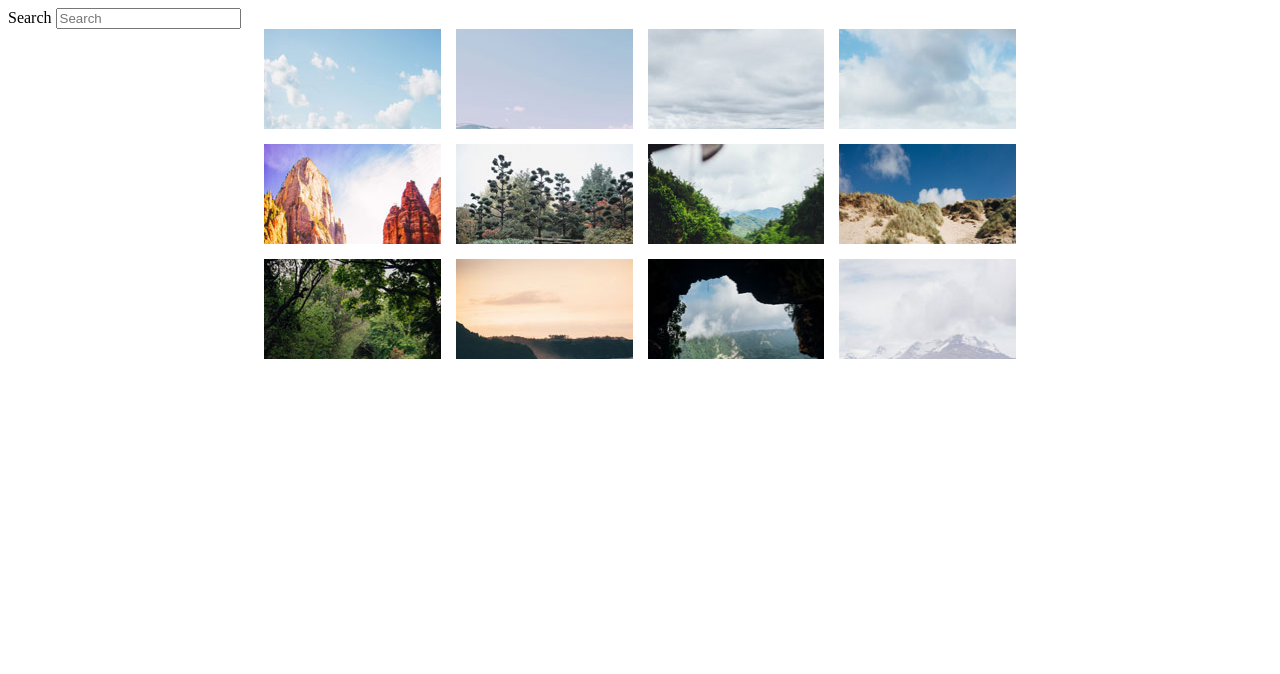
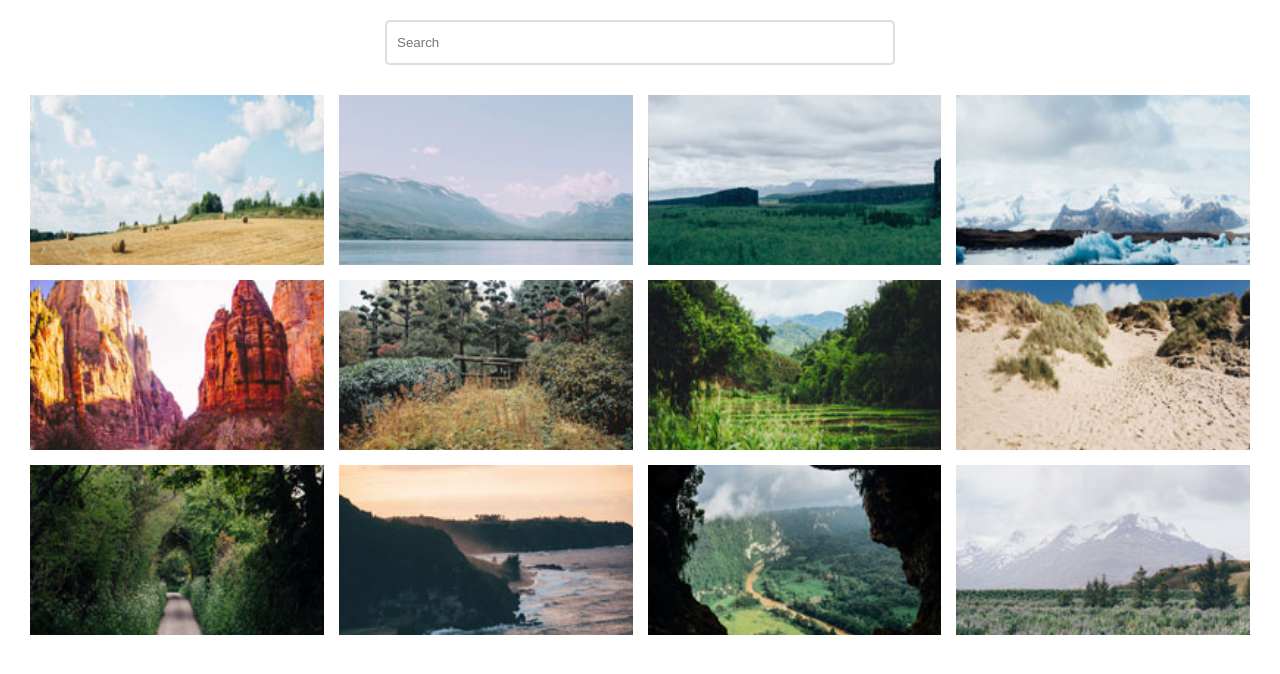
Before and after one commit to saimaiqbal-1/Photo-Gallery, a plain HTML site: page index.html in a window 1280 px wide. Drawn offline with Linux system fonts and the light colour scheme.

Commit message:
Made changes to CSS style

```diff
--- a/css/styles.css
+++ b/css/styles.css
@@ -1,15 +1,50 @@
+* {
+    box-sizing: border-box;
+  }
+
+  html {
+    font-family: sans-serif;
+  }
+
+  body {
+    margin: 0;
+  }
+
+  main {
+    display: block;
+  }
+
+  header {
+    display: grid;
+    margin: 20px;
+  }
+
+  header input {
+    width: 100%;
+    max-width: 510px;
+    margin: auto;
+    height: 45px;
+    border: 2px solid #DDD;
+    border-radius: 5px;
+    padding: 0 10px;
+  }
+
 /* Wrappers */
 .wrapper-main {
-    margin: 0 20vw;
+    margin: auto;
 }
 
 .wrapper-gallery {
-    margin: 0 20vw;
+    margin: auto;
+    padding: 30px;
+    padding-top: 10px;
 }
 
 /* Gallery container */
 #index-gallery {
 	Display: grid;
+    max-width: 100%;
+    max-height: 100%;
 	Grid-template-columns: repeat(4, 1fr);
 	Grid-template-rows: auto;
     Grid-gap: 15px;
@@ -21,7 +56,9 @@
 
 #index-gallery .gallery-img {
     width: 100%;
-    height: 100px;
+    height: 170px;
+    background-position: center;
+    background-size: cover;
 }
 
 /* Images */
--- a/index.html
+++ b/index.html
@@ -8,8 +8,8 @@
     <link rel="stylesheet" href="css/styles.css">
 </head>
 <body>
-    <header>
-        <label for="search">Search</label>
+    <header id="search">
+        <label for="search"></label>
         <input type="search" name="search" id="search" placeholder="Search">
       </header>
 
```
